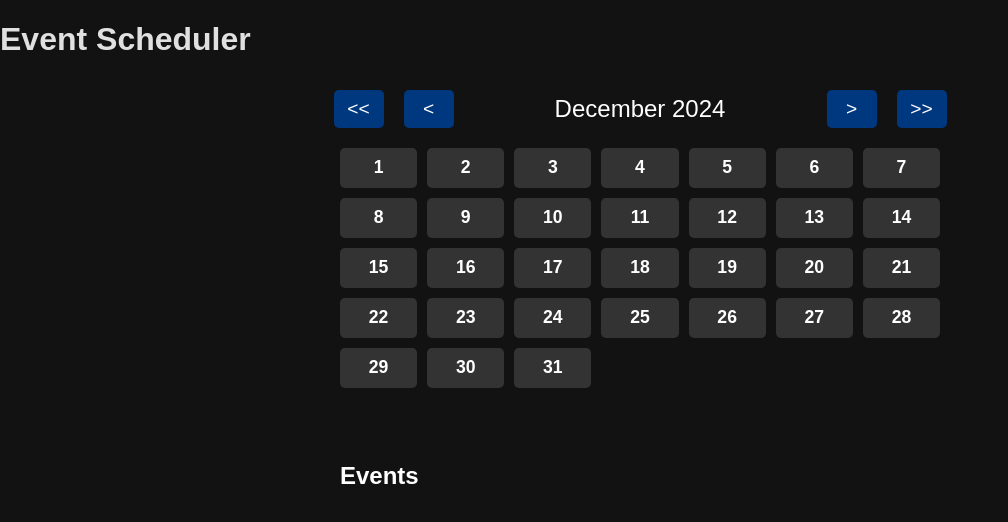
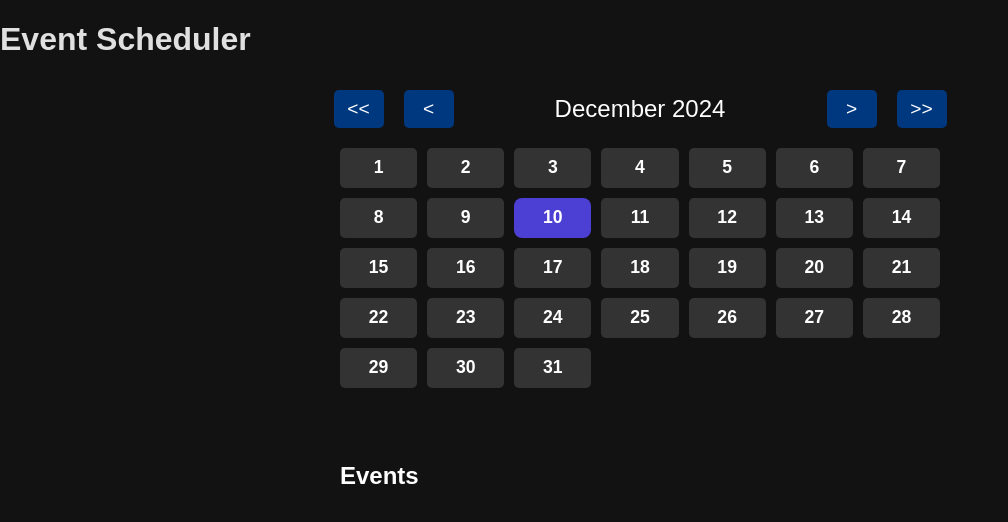
Before and after one commit to SathvikTekkem/Event-Scheduler, a Next.js app: page / in a window 1280 px wide. Shown: the top 522 px of the page, without its empty margins (0-1008 px from the left). Built offline with nearby package versions, Linux system fonts and the light colour scheme.

Commit message:
Update badge position and style for event count in calendar

```diff
--- a/src/app/components/Calendar.css
+++ b/src/app/components/Calendar.css
@@ -88,6 +88,13 @@ body {
   background-color: #444444;
 }
 
+.calendar-cell.today {
+  background-color: #4c3fd3; /* Highlight current day with a distinct color */
+  color: white; /* White text for better contrast */
+  border-radius: 8px;
+  font-weight: bold;
+}
+
 .calendar-cell.empty {
   background-color: transparent;
 }
@@ -97,19 +104,34 @@ body {
 }
 
 /* Badge styles for event dates */
+.calendar-cell .badge-wrapper {
+  position: relative;
+  height: 0px; /* Adjust the height based on number of badges */
+}
+
 .calendar-cell .event-badge {
   position: absolute;
-  top: 5px; /* Adjust position */
-  right: 5px; /* Adjust position */
-  background-color: #ff0000; /* Badge color */
+  bottom: 0;
+  left: 50%;
+  transform: translateX(90%);
+  background-color: #ff6347; /* Badge color */
   color: #ffffff;
   border-radius: 50%;
-  width: 10px;
-  height: 10px;
+  width: 12px;
+  height: 12px;
   display: flex;
   justify-content: center;
   align-items: center;
-  font-size: 0.8rem;
+  font-size: 0.5rem;
+  transition: top 0.2s ease;
+}
+
+.calendar-cell .event-badge:nth-child(n+2) {
+  top: 2px; /* Shift subsequent badges by 2px for separation */
+}
+
+.calendar-cell .event-badge:nth-child(n+3) {
+  top: 4px; /* Further shift for more badges */
 }
 
 .modal {
--- a/src/app/components/Calendar.tsx
+++ b/src/app/components/Calendar.tsx
@@ -90,16 +90,19 @@ const Calendar: React.FC = () => {
     const currentDate = new Date(); // Get today's date
     const currentDayFormatted = getDateWithoutTime(currentDate); // Format it as YYYY-MM-DD
 
+    // Add empty cells for the days before the 1st of the month
     for (let i = 0; i < firstDayIndex; i++) {
       days.push(<div key={`empty-${i}`} className="calendar-cell empty"></div>);
     }
 
+    // Add the actual day cells to the calendar grid
     for (let i = 1; i <= daysInMonth; i++) {
       const currentDayDate = new Date(date.getFullYear(), date.getMonth(), i);
       const currentDateFormatted = getDateWithoutTime(currentDayDate);
 
       // Check if there's an event on this day
-      const eventOnDay = events.some((event) => event.date === currentDateFormatted);
+      const eventOnDay = events.filter((event) => event.date === currentDateFormatted);
+      const eventCount = eventOnDay.length;
 
       // Check if it's the current day
       const isToday = currentDateFormatted === currentDayFormatted;
@@ -108,11 +111,17 @@ const Calendar: React.FC = () => {
       days.push(
         <div
           key={`day-${i}`}
-          className={`calendar-cell ${isToday ? "today" : ""}`}
+          className={`calendar-cell ${isToday ? "today" : ""}`} // Add the 'today' class if it's the current day
           onClick={() => handleDateClick(i)}
         >
           <span>{i}</span>
-          {eventOnDay && <div className="event-badge"></div>} {/* Badge for events */}
+
+          {/* Add the event badge showing event count */}
+          {eventCount > 0 && (
+            <div className="badge-wrapper">
+              <div className="event-badge">{eventCount}</div>
+            </div>
+          )}
         </div>
       );
     }
@@ -125,7 +134,7 @@ const Calendar: React.FC = () => {
       <li key={index} className="event-list-item">
         <strong>{event.date}:</strong> {event.description}
         <div className="event-actions">
-        <button onClick={() => handleEditEvent(event)} className="edit-event-button">
+          <button onClick={() => handleEditEvent(event)} className="edit-event-button">
             Edit
           </button>
           <button onClick={() => handleDeleteEvent(event.date)} className="delete-event-button">
```
